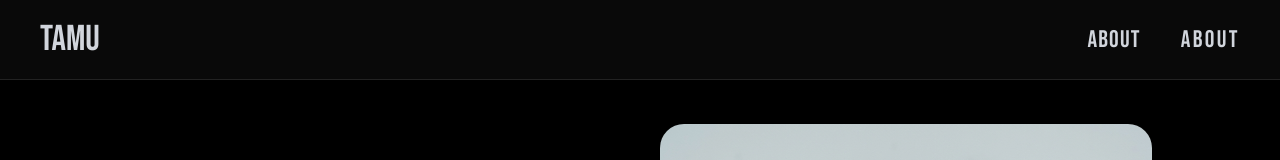
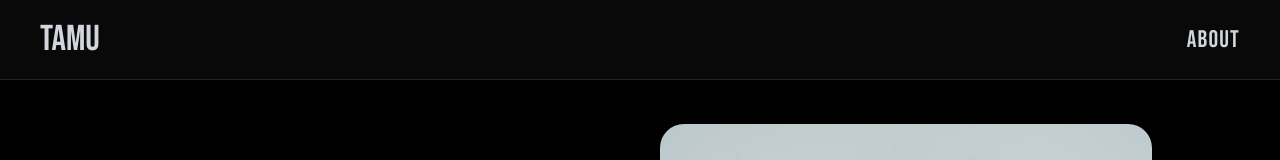
Before and after one commit to NguyenDucTam2801/NguyenDucTam2801.github.io, a React (Vite) app: page / in a window 1280 px wide. Shown: the top 160 px of the page. Built offline with nearby package versions, Linux system fonts and the light colour scheme.

Commit message:
Fix duplicate link in navbar

```diff
--- a/src/components/NavBar.tsx
+++ b/src/components/NavBar.tsx
@@ -45,16 +45,7 @@ const NavBar = () => {
                         {/* Glow span elements remain the same */}
                     </Link>
                 ))}
-                {navLinks.map((link) => (
-                    <Link
-                        key={link.name}
-                        to={link.href} // 👈 Changed from href to to
-                        onClick={() => setIsOpen(false)}
-                        className="text-gray-300 hover:text-white tracking-widest hover:scale-110 transition-all duration-300 py-2"
-                    >
-                        {link.name}
-                    </Link>
-                ))}
+
             </div>
 
             {/* Mobile Menu Icon Toggle Button */}
@@ -72,14 +63,14 @@ const NavBar = () => {
                 : 'opacity-0 -translate-y-full pointer-events-none'
                 }`}>
                 {navLinks.map((link) => (
-                    <a
+                    <Link
                         key={link.name}
-                        href={link.href}
-                        onClick={() => setIsOpen(false)} // Closes menu when a link is clicked
+                        to={link.href} // 👈 Changed from href to to
+                        onClick={() => setIsOpen(false)}
                         className="text-gray-300 hover:text-white tracking-widest hover:scale-110 transition-all duration-300 py-2"
                     >
                         {link.name}
-                    </a>
+                    </Link>
                 ))}
             </div>
 
```
